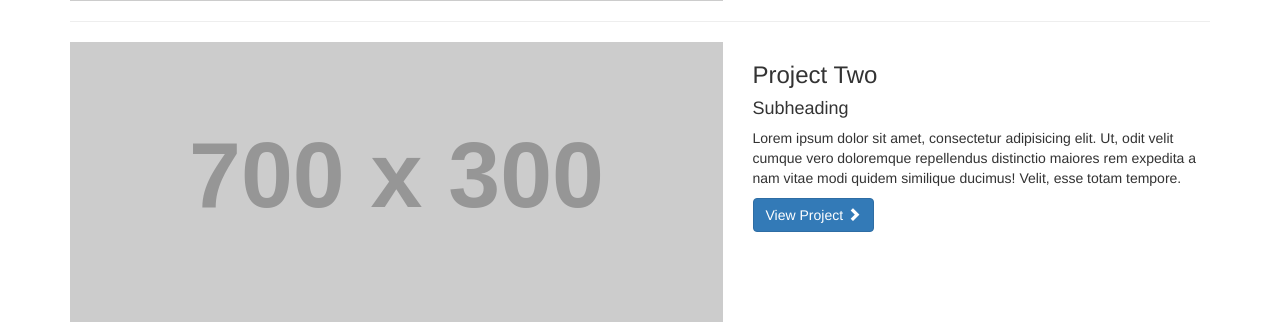
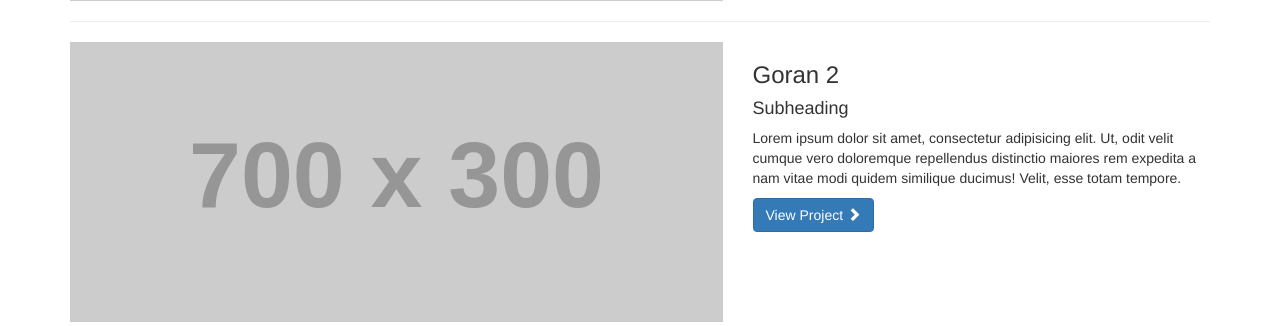
Before and after one commit to gbrlas/tourist, a PHP site: page / in a window 1280 px wide. Shown: the part 458-784 px from the top of the page. Run offline with PHP 8.4, Linux system fonts and the light colour scheme; grey boxes labelled with a size stand in for pictures from a placeholder-image service; some libraries are stand-ins or nearby versions.

Commit message:
2.pc test

```diff
--- a/index.php
+++ b/index.php
@@ -105,7 +105,7 @@
             </a>
         </div>
         <div class="col-md-5">
-            <h3>Project Two</h3>
+            <h3>Goran 2</h3>
             <h4>Subheading</h4>
             <p>Lorem ipsum dolor sit amet, consectetur adipisicing elit. Ut, odit velit cumque vero doloremque repellendus distinctio maiores rem expedita a nam vitae modi quidem similique ducimus! Velit, esse totam tempore.</p>
             <a class="btn btn-primary" href="#">View Project <span class="glyphicon glyphicon-chevron-right"></span></a>
```
